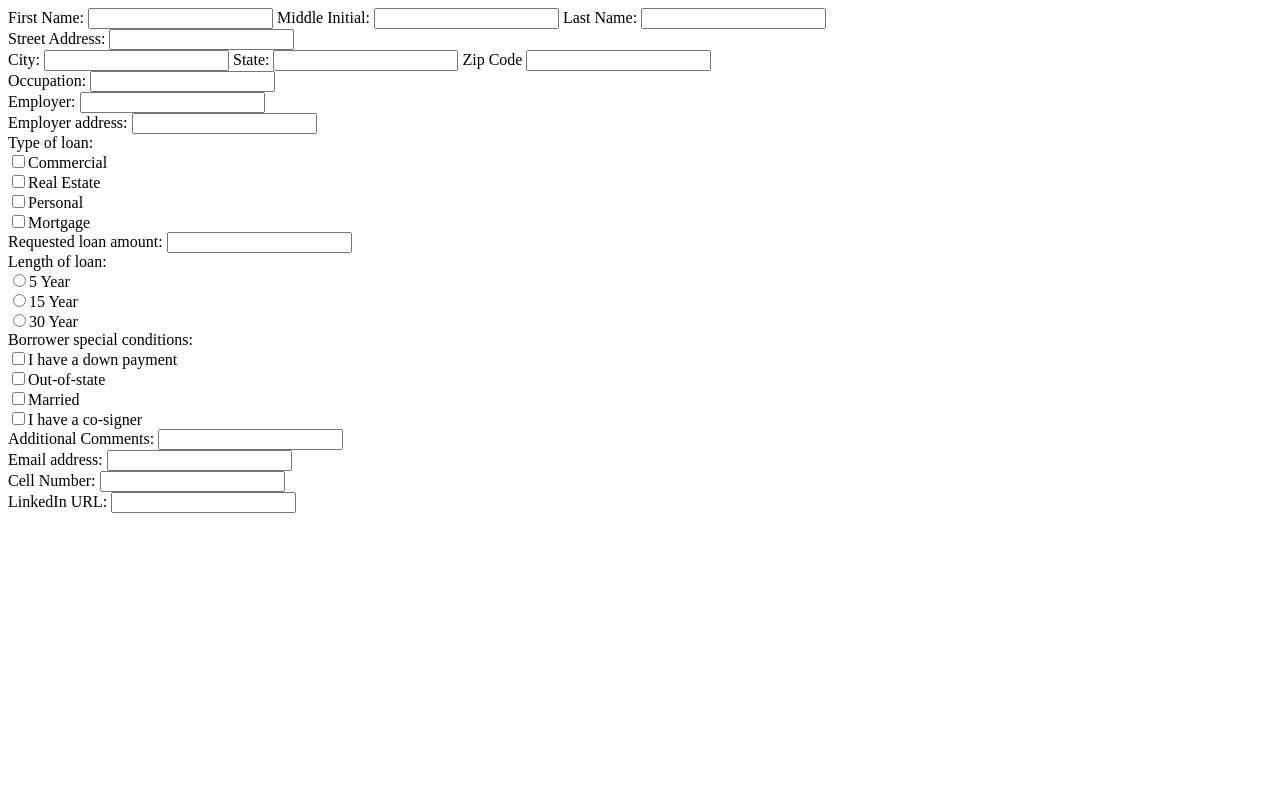
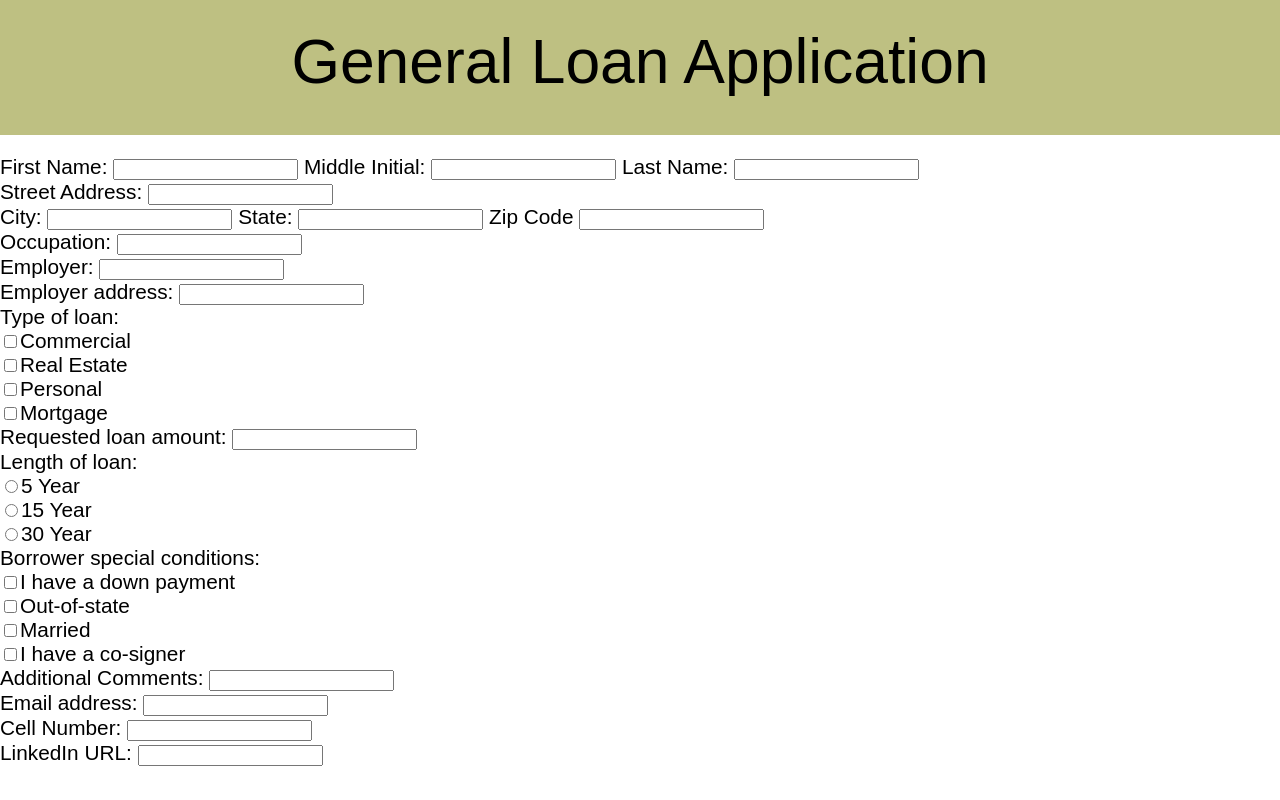
Before and after one commit to m-tambo/HTML-exercise-banking-form, a plain HTML site: page index.html in a window 1280 px wide. Drawn offline with Linux system fonts and the light colour scheme.

Commit message:
bare bones for a loan application

```diff
--- a/index.html
+++ b/index.html
@@ -1,3 +1,14 @@
+<!DOCTYPE html>
+<html>
+<head>
+  <title>Loan Application</title>
+  <link rel="stylesheet" type="text/css" href="styling.css">
+</head>
+<body>
+  <header>
+    General Loan Application
+  </header>
+
   <form>
 
   	First Name: <input type="text" name="firstName">
@@ -71,3 +82,7 @@
    	<input type="text">
 
   -->
+
+
+</body>
+</html>
--- /dev/null
+++ b/styling.css
@@ -0,0 +1,19 @@
+/****** Body ******/
+
+body {
+	font-size: 1.3em;
+	font-family: "Khula", sans-serif;
+	margin: 0;
+}
+
+/****** Header ******/
+
+header {
+	background-color: #bec082;
+	font-size: 3em;
+	text-align: center;
+	margin: 0 0 20px 0;
+	padding: 2% 0 3% 0;
+}
+
+/****** Form styling ******/
```
Lines whose indentation alone changed are shown as unchanged.
